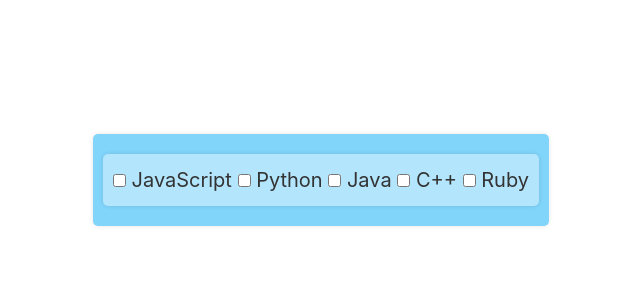
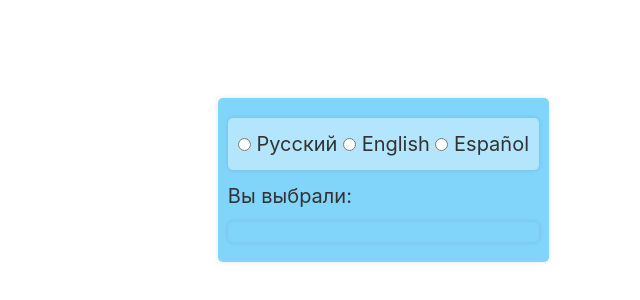
Before and after one commit to rayssssbush/vue_uch, a Vue app: page / in a window 1280 px wide. Shown: the part 220-520 px from the top of the page, without its empty margins (91-731 px from the left). Built offline with nearby package versions, Linux system fonts and the light colour scheme.

Commit message:
Задание 41

```diff
--- a/src/App.vue
+++ b/src/App.vue
@@ -5,32 +5,28 @@ import TheWelcome from './components/TheWelcome.vue'
 
 <template>
 	<div>
-		<!-- Чекбоксы для выбора языков -->
+		<!-- Группа радио кнопок для выбора родного языка -->
 		<div>
 			<label>
-				<input type="checkbox" value="JavaScript" v-model="languages" />
-				JavaScript
+				<input type="radio" value="Russian" v-model="nativeLanguage" /> Русский
 			</label>
 			<label>
-				<input type="checkbox" value="Python" v-model="languages" /> Python
+				<input type="radio" value="English" v-model="nativeLanguage" /> English
 			</label>
 			<label>
-				<input type="checkbox" value="Java" v-model="languages" /> Java
-			</label>
-			<label>
-				<input type="checkbox" value="C++" v-model="languages" /> C++
-			</label>
-			<label>
-				<input type="checkbox" value="Ruby" v-model="languages" /> Ruby
+				<input type="radio" value="Spanish" v-model="nativeLanguage" /> Español
 			</label>
 		</div>
 
-		<!-- Вывод выбранных языков в виде списка -->
-		<ul>
-			<li v-for="(language, index) in languages" :key="index">
-				{{ language }}
-			</li>
-		</ul>
+		<!-- Абзац, показывающий выбранный язык -->
+		<p>Вы выбрали: {{ nativeLanguage }}</p>
+
+		<!-- Абзацы с текстами на разных языках -->
+		<div>
+			<p v-if="nativeLanguage === 'Russian'">Привет, как дела?</p>
+			<p v-if="nativeLanguage === 'English'">Hello, how are you?</p>
+			<p v-if="nativeLanguage === 'Spanish'">Hola, ¿cómo estás?</p>
+		</div>
 	</div>
 </template>
 
@@ -38,7 +34,7 @@ import TheWelcome from './components/TheWelcome.vue'
 export default {
 	data() {
 		return {
-			languages: [], // Массив для выбранных языков
+			nativeLanguage: '', // Переменная для хранения выбранного языка
 		}
 	},
 }
```
